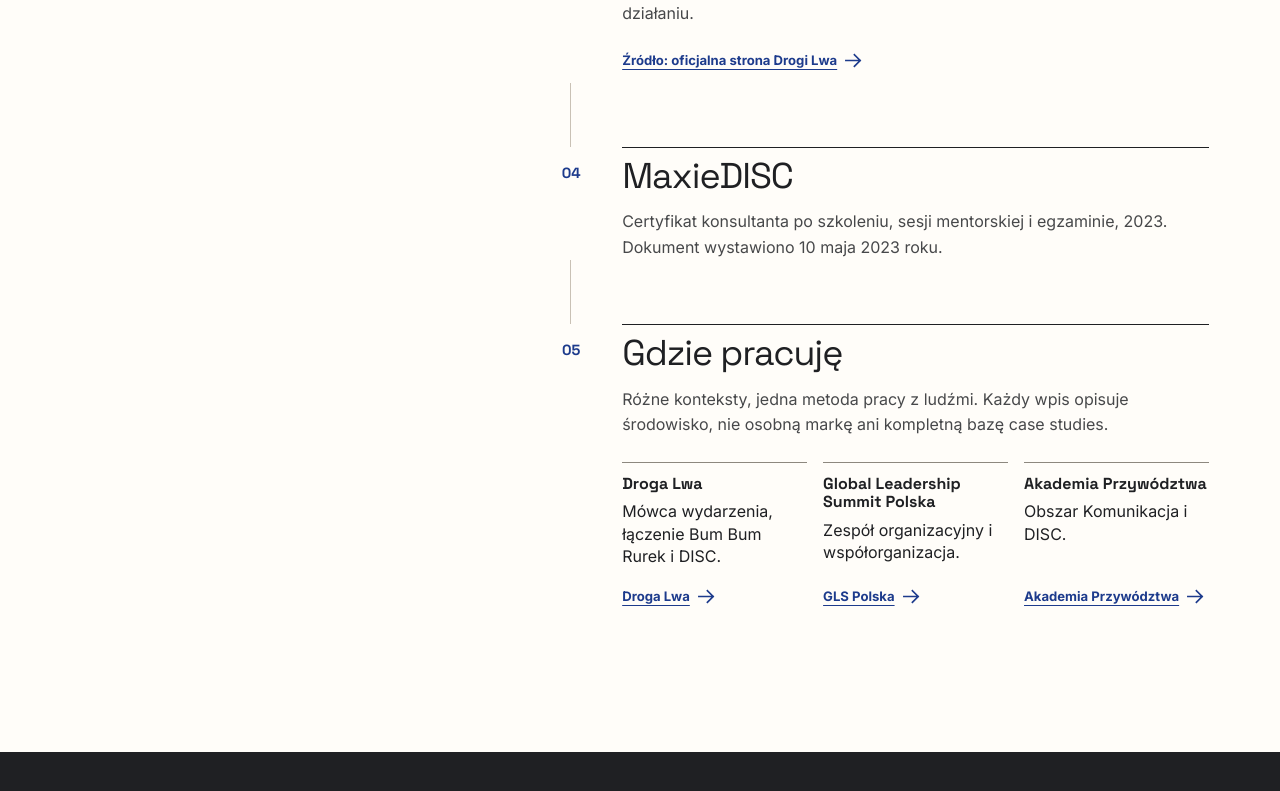
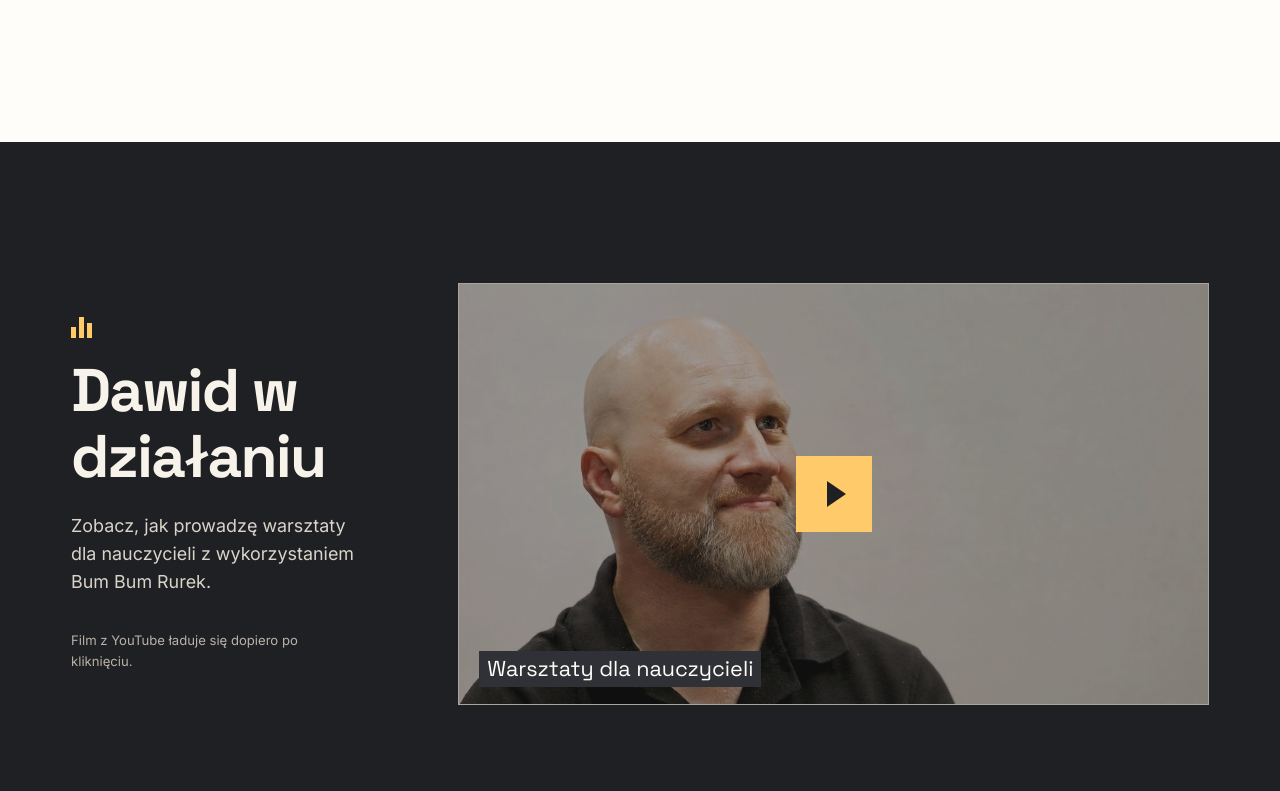
Before and after one commit to RafalWojciechRolsky/david-gacek-portfolio, a Next.js app: page / in a window 1280 px wide. Shown: the part 1605-2396 px from the top of the page. Built offline with nearby package versions, Linux system fonts and the light colour scheme; no server answers.

Commit message:
refactor: streamline homepage and profile with merged journey and evidence section

```diff
--- a/scripts/validate-content.mjs
+++ b/scripts/validate-content.mjs
@@ -93,9 +93,6 @@
 locales.forEach((locale) => {
   content.homepageContent[locale].articles.forEach((item, index) => {
     validateCard(item, `homepage/${locale}/article-${index}`);
-  });
-  content.homepageContent[locale].environments.forEach((item, index) => {
-    validateCard(item, `homepage/${locale}/environment-${index}`);
   });
 });
 
--- a/src/app/globals.css
+++ b/src/app/globals.css
@@ -1044,40 +1044,6 @@
   color: var(--signal-green-ink);
 }
 
-.environment-list {
-  display: grid;
-  grid-template-columns: repeat(3, 1fr);
-  gap: 16px;
-  margin-top: 24px;
-}
-
-.environment {
-  display: flex;
-  flex-direction: column;
-  padding-top: 12px;
-  border-top: 1px solid var(--border-strong);
-}
-
-.environment strong {
-  display: block;
-  font-family: var(--display);
-  font-size: 1rem;
-  line-height: 1.15;
-}
-
-.environment > span {
-  display: block;
-  margin-top: 7px;
-  font-size: 1rem;
-  line-height: 1.4;
-  overflow-wrap: break-word;
-}
-
-.environment .action-link--source {
-  margin-top: auto;
-  padding-top: 14px;
-}
-
 /* Karta dowodowa odpowiada tylko wtedy, gdy wskaźnik jest na linku źródłowym,
    aby affordance nie obiecywał kliknięcia na całej powierzchni. Klawiatura
    podnosi kartę przez focus na tym linku. */
@@ -1198,10 +1164,6 @@
   color: var(--page-signal-ink);
 }
 
-.environment .proof-status {
-  margin-top: 10px;
-}
-
 /* Video and media facade */
 .video-section {
   padding-block: var(--section-space);
@@ -3270,10 +3232,6 @@
     gap: 50px;
   }
 
-  .environment-list {
-    grid-template-columns: 1fr;
-  }
-
   .footer-top {
     grid-template-columns: 1.1fr repeat(3, 1fr);
     gap: 22px;
@@ -3602,11 +3560,6 @@
     margin-top: 10px;
   }
 
-  .environment-list {
-    grid-template-columns: 1fr;
-    gap: 18px;
-  }
-
   .video-layout > div:first-child {
     margin-bottom: 38px;
   }
--- a/src/components/pages/Homepage.tsx
+++ b/src/components/pages/Homepage.tsx
@@ -93,28 +93,6 @@
                 objectId={`homepage-proof-${evidence.id}`}
               />
             ))}
-            <li className="proof-item proof-item--environments">
-              <span className="proof-number" aria-hidden="true">
-                05
-              </span>
-              <div className="proof-content">
-                <h3>{messages.homepage.environmentsHeading}</h3>
-                <p>{messages.homepage.environmentsIntro}</p>
-                <div className="environment-list">
-                  {page.environments.map((environment) => (
-                    <div className="environment" key={environment.id}>
-                      <strong>{environment.title}</strong>
-                      <span>{environment.body}</span>
-                      {environment.href ? (
-                        <ActionLink href={environment.href} variant="source" withArrow>
-                          {environment.actionLabel ?? environment.title}
-                        </ActionLink>
-                      ) : null}
-                    </div>
-                  ))}
-                </div>
-              </div>
-            </li>
           </ol>
         </div>
       </section>
--- a/src/content/site-visuals.json
+++ b/src/content/site-visuals.json
@@ -25,14 +25,12 @@
         "kim-jestem": "paper",
         "jak-pracuje": "white",
         "os-czasu": "ink",
-        "dowody": "cobalt",
         "srodowiska": "paper"
       },
       "en": {
         "who-i-am": "paper",
         "how-i-work": "white",
         "timeline": "ink",
-        "evidence": "cobalt",
         "contexts": "paper"
       }
     }
--- a/src/lib/types.ts
+++ b/src/lib/types.ts
@@ -490,8 +490,6 @@
   contexts: InvitationContext[];
   /** Podgląd artykułów. */
   articles: ArticleItem[];
-  /** Publicznie potwierdzone środowiska pracy. */
-  environments: ContentItem[];
 }
 
 /**
--- a/src/messages/ui.json
+++ b/src/messages/ui.json
@@ -69,8 +69,6 @@
       "preferredSourceCta": "Dodaj jako źródło w Google",
       "proofHeading": "Doświadczenie, które widać w działaniu",
       "proofIntro": "Nie proszę, żeby wierzyć na słowo. Zobacz fakty, role i środowiska, w których pracuję.",
-      "environmentsHeading": "Gdzie pracuję",
-      "environmentsIntro": "Różne konteksty, jedna metoda pracy z ludźmi. Każdy wpis opisuje środowisko, nie osobną markę ani kompletną bazę case studies.",
       "videoHeading": "Dawid w działaniu",
       "videoIntro": "Zobacz, jak prowadzę warsztaty dla nauczycieli z wykorzystaniem Bum Bum Rurek.",
       "videoNote": "Film z YouTube ładuje się dopiero po kliknięciu.",
@@ -218,8 +216,6 @@
       "preferredSourceCta": "Add as preferred source on Google",
       "proofHeading": "Experience you can see in action",
       "proofIntro": "You do not have to take my word for it. See the facts, roles, and contexts in which I work.",
-      "environmentsHeading": "Where I work",
-      "environmentsIntro": "Different contexts, one way of working with people. Each entry describes a context, not a separate brand or complete case-study database.",
       "videoHeading": "Dawid in action",
       "videoIntro": "See how I lead teacher training with boomwhackers.",
       "videoNote": "The YouTube video loads only after you click.",
```
Also changed, not shown: src/content/site-content.json.
